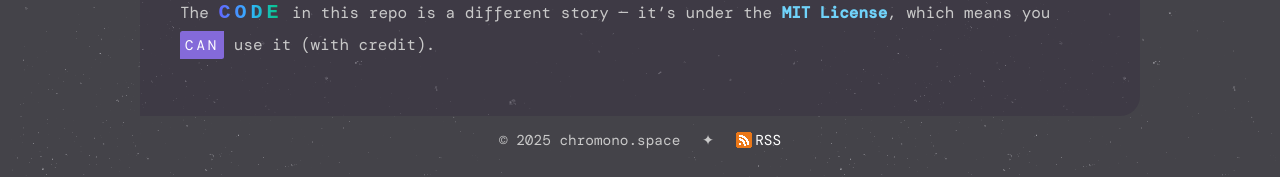
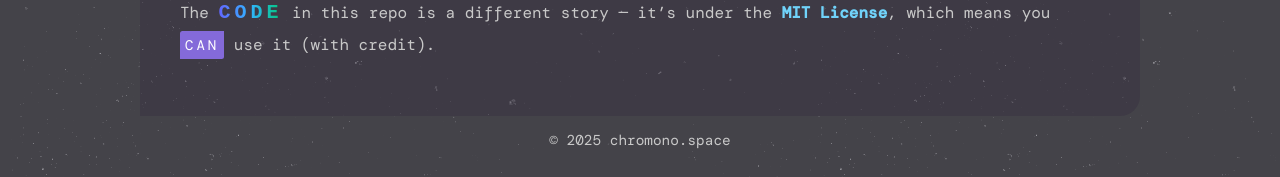
Before and after one commit to iridiumquartz/chromonospace, a Jekyll site: the page built from LICENSE-CONTENT.md, in a window 1280 px wide. Shown: the part 963-1140 px from the top of the page. Built offline with Jekyll 4.4.1, drawn with Linux system fonts in a browser that asks for light colours; some web fonts are replaced; our own code applies the rules of GitHub Pages for plain Markdown files.

Commit message:
Update footer.html

```diff
--- a/_includes/footer.html
+++ b/_includes/footer.html
@@ -1,7 +1,3 @@
 <footer>
   <span>&copy; {{ "now" | date: "%Y" }} chromono.space</span>
-  <span>✦</span>
-  <a href="{{ '/feed.xml' | relative_url }}">
-    <img src="{{ '/assets/rss.png' | relative_url }}" alt="RSS" width="16" height="16" style="vertical-align: middle;">RSS
-  </a>
 </footer>
```
